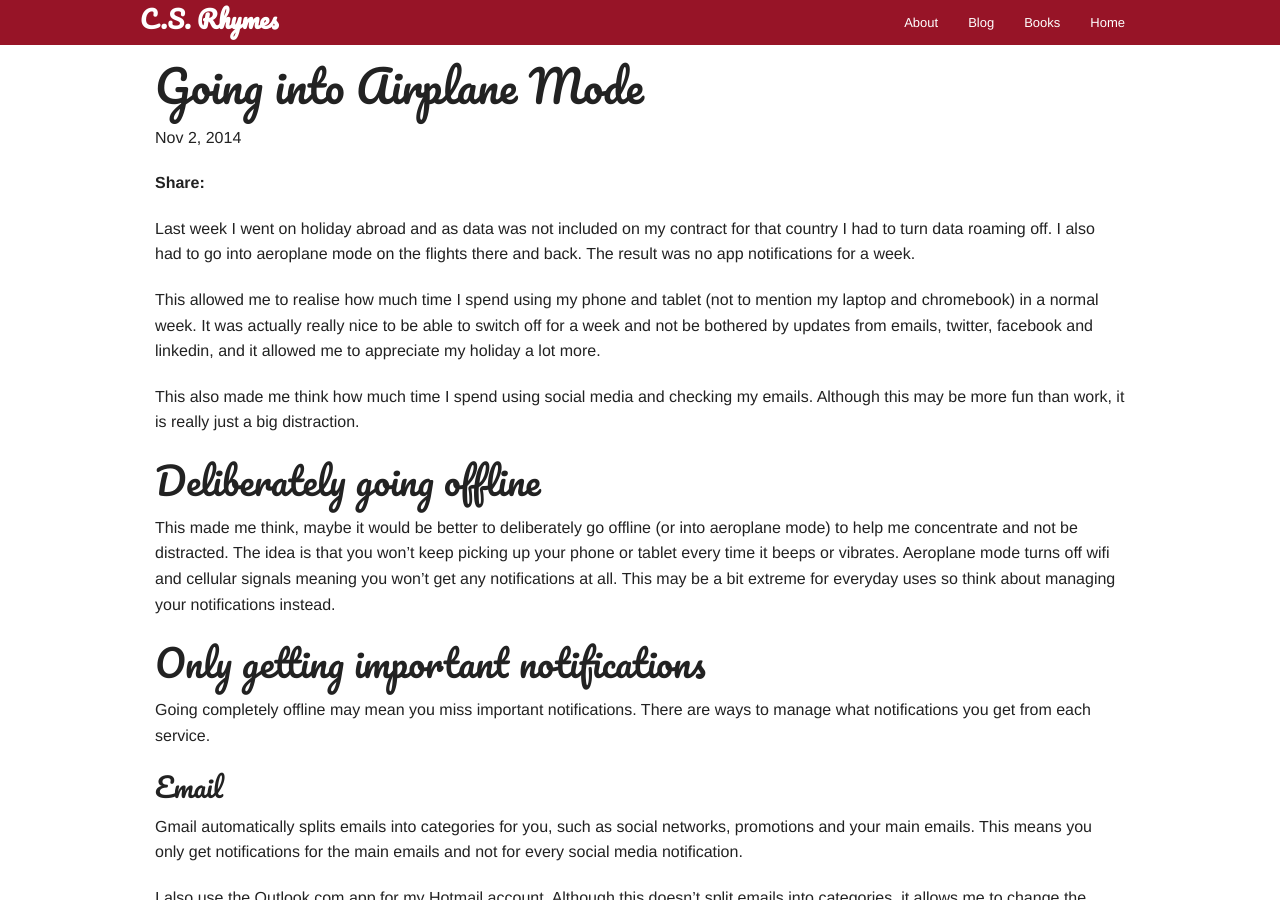
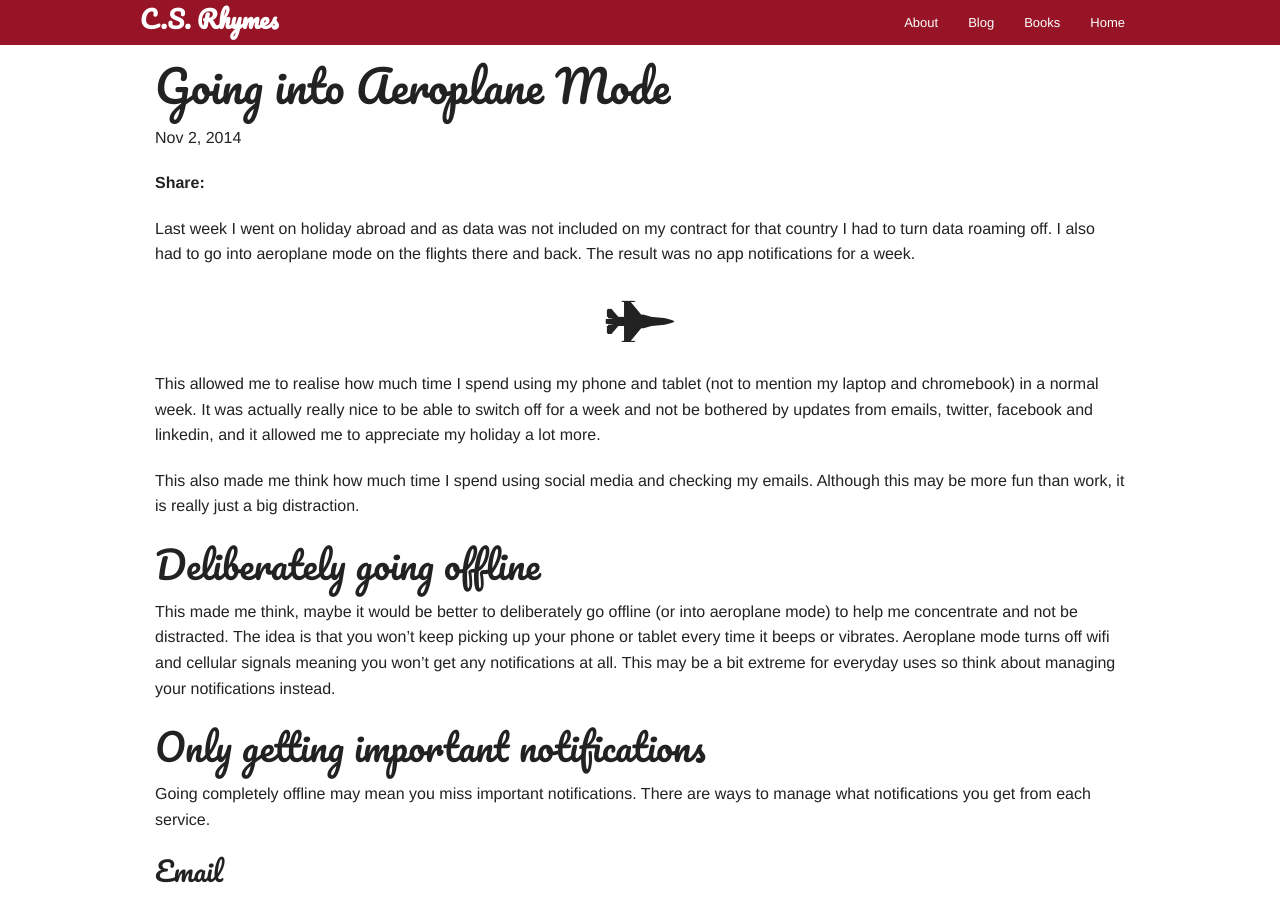
Before and after one commit to chrisrhymes/chrisrhymes.github.io, a Jekyll site: the page built from _posts/2014-11-02-going-into-aeroplane-mode.markdown, in a window 1280 px wide and 900 px high. Built offline with Jekyll 4.4.1, drawn with Linux system fonts in a browser that asks for light colours; nearby versions of some CDN libraries; comment, search, counter and statistics services are not loaded.

Commit message:
Updated title and added plane icon

```diff
--- a/_posts/2014-11-02-going-into-aeroplane-mode.markdown
+++ b/_posts/2014-11-02-going-into-aeroplane-mode.markdown
@@ -1,12 +1,14 @@
 ---
 layout: post
-title:  "Going into Airplane Mode"
+title:  "Going into Aeroplane Mode"
 date:   2014-11-02 15:18:07
 categories: offline creativity
 description: "A few thoughts about deliberately going into aeroplane mode to maximise concentration and focus to become more productive"
 ---
 
 Last week I went on holiday abroad and as data was not included on my contract for that country I had to turn data roaming off. I also had to go into aeroplane mode on the flights there and back. The result was no app notifications for a week.
+
+<p class="text-center"><i class="fa fa-fighter-jet fa-4x"></i></p>
 
 This allowed me to realise how much time I spend using my phone and tablet (not to mention my laptop and chromebook) in a normal week. It was actually really nice to be able to switch off for a week and not be bothered by updates from emails, twitter, facebook and linkedin, and it allowed me to appreciate my holiday a lot more.
 
```
